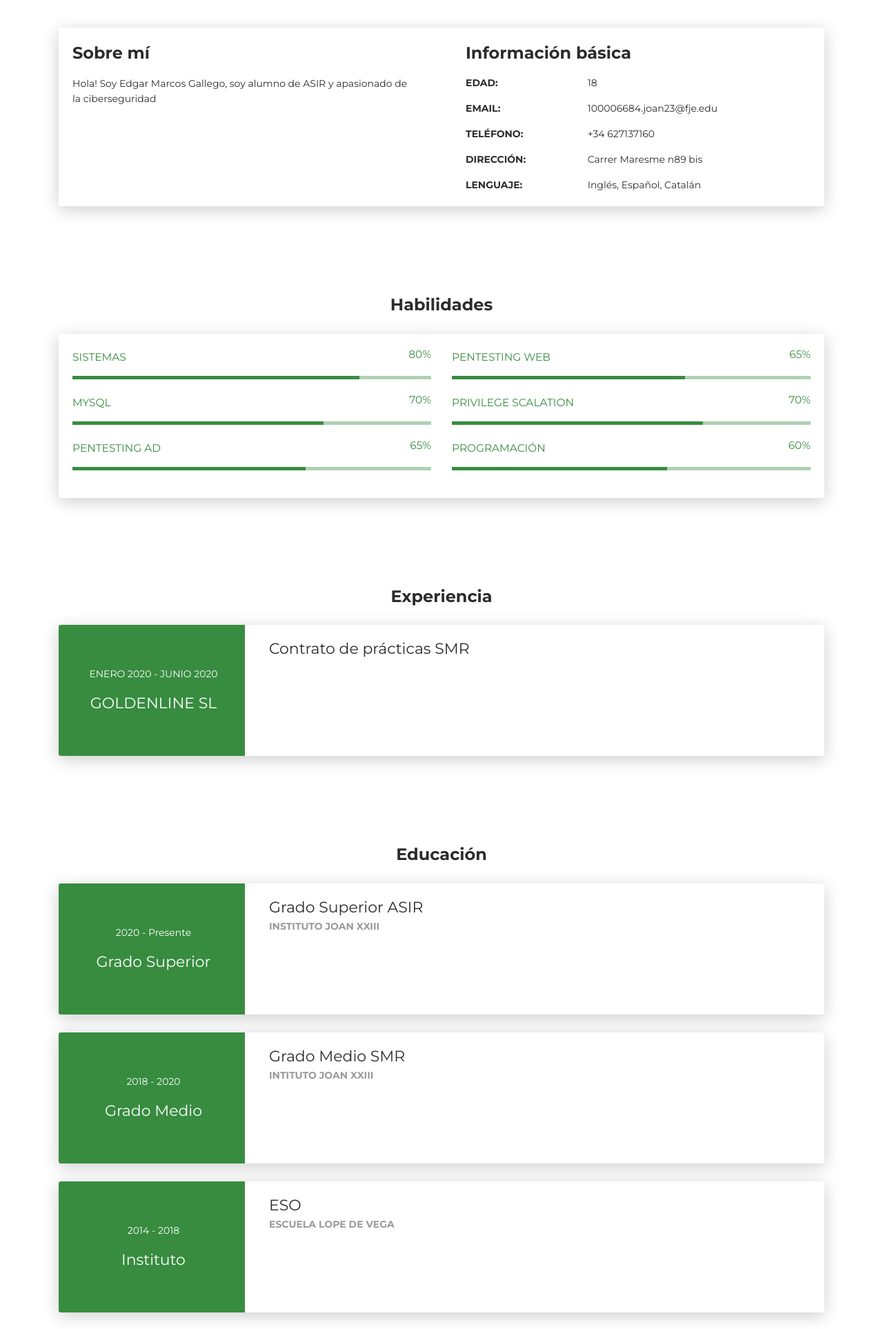
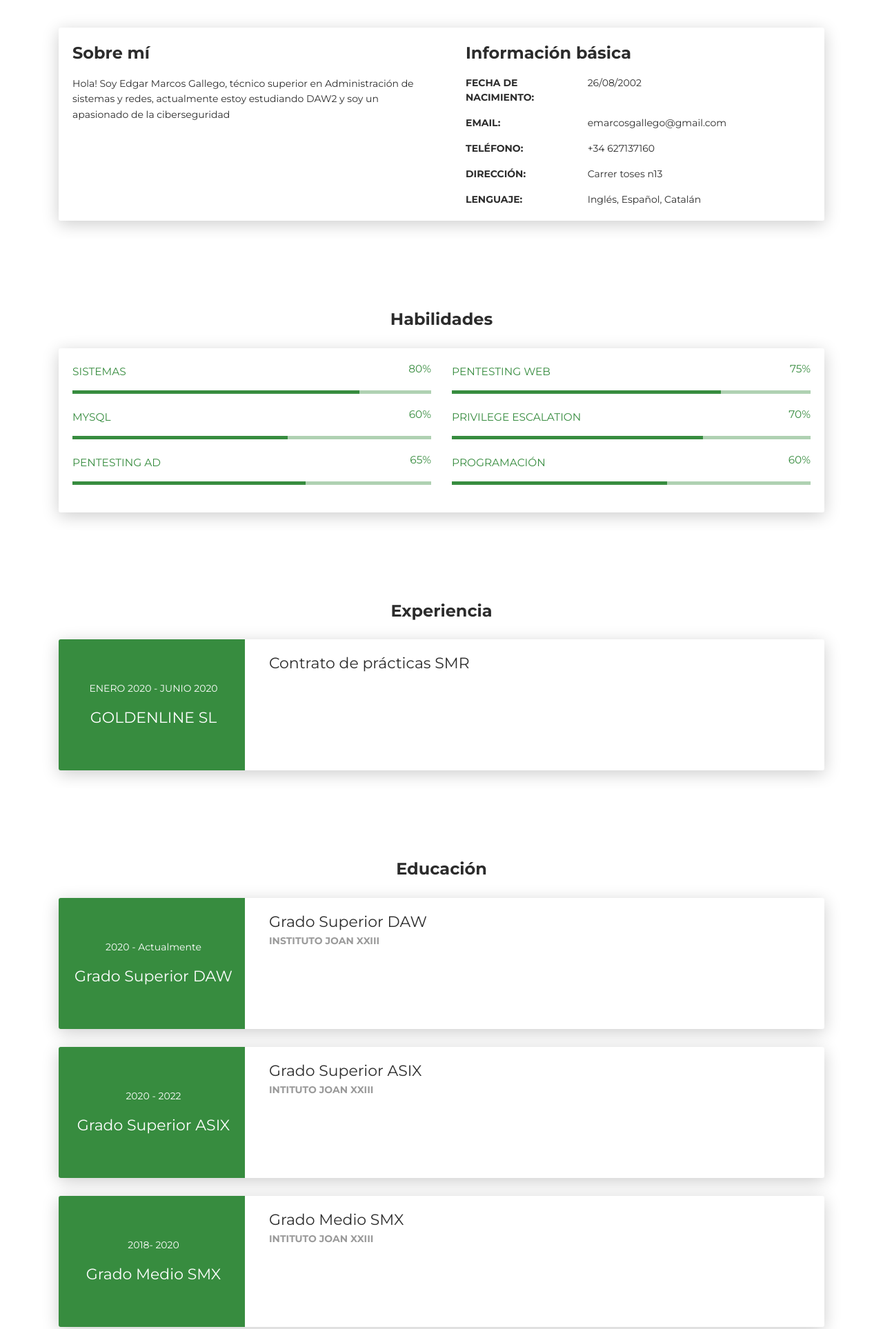
Before and after one commit to EdgarMarcoss/CV_Web, a plain HTML site: page index.html in a window 1280 px wide. Shown: the part 580-2507 px from the top of the page at 69% size. Drawn offline with Linux system fonts and the light colour scheme.

Commit message:
Last update

```diff
--- a/index.html
+++ b/index.html
@@ -49,7 +49,7 @@
         <div class="content-center">
           <div class="cc-profile-image"><a href="#"><img src="images/edgar.jpg" alt="Image"/></a></div>
           <div class="h2 title">Edgar Marcos</div>
-          <p class="category text-white">Alumno de ASIR y apasionado de la seguridad informática</p><a class="btn btn-primary smooth-scroll mr-2" href="#contact" data-aos="zoom-in" data-aos-anchor="data-aos-anchor">Contáctame</a><a class="btn btn-primary" href="#" data-aos="zoom-in" data-aos-anchor="data-aos-anchor">Descarga CV</a>
+          <p class="category text-white">Técnico superior en Administración de sistemas y redes</p><a class="btn btn-primary smooth-scroll mr-2" href="#contact" data-aos="zoom-in" data-aos-anchor="data-aos-anchor">Contáctame</a><a class="btn btn-primary" href="#" data-aos="zoom-in" data-aos-anchor="data-aos-anchor">Descarga CV</a>
         </div>
       </div>
       <div class="section">
@@ -67,19 +67,19 @@
         <div class="col-lg-6 col-md-12">
           <div class="card-body">
             <div class="h4 mt-0 title">Sobre mí</div>
-            <p>Hola! Soy Edgar Marcos Gallego, soy alumno de ASIR y apasionado de la ciberseguridad</p>
+            <p>Hola! Soy Edgar Marcos Gallego, técnico superior en Administración de sistemas y redes, actualmente estoy estudiando DAW2 y soy un apasionado de la ciberseguridad</p>
           </div>
         </div>
         <div class="col-lg-6 col-md-12">
           <div class="card-body">
             <div class="h4 mt-0 title">Información básica</div>
             <div class="row">
-              <div class="col-sm-4"><strong class="text-uppercase">Edad:</strong></div>
-              <div class="col-sm-8">18</div>
+              <div class="col-sm-4"><strong class="text-uppercase">Fecha de nacimiento:</strong></div>
+              <div class="col-sm-8">26/08/2002</div>
             </div>
             <div class="row mt-3">
               <div class="col-sm-4"><strong class="text-uppercase">Email:</strong></div>
-              <div class="col-sm-8">100006684.joan23@fje.edu</div>
+              <div class="col-sm-8">emarcosgallego@gmail.com</div>
             </div>
             <div class="row mt-3">
               <div class="col-sm-4"><strong class="text-uppercase">Teléfono:</strong></div>
@@ -87,7 +87,7 @@
             </div>
             <div class="row mt-3">
               <div class="col-sm-4"><strong class="text-uppercase">Dirección:</strong></div>
-              <div class="col-sm-8">Carrer Maresme n89 bis</div>
+              <div class="col-sm-8">Carrer toses n13</div>
             </div>
             <div class="row mt-3">
               <div class="col-sm-4"><strong class="text-uppercase">Lenguaje:</strong></div>
@@ -115,7 +115,7 @@
           <div class="col-md-6">
             <div class="progress-container progress-primary"><span class="progress-badge">Pentesting web</span>
               <div class="progress">
-                <div class="progress-bar progress-bar-primary" data-aos="progress-full" data-aos-offset="10" data-aos-duration="2000" role="progressbar" aria-valuenow="60" aria-valuemin="0" aria-valuemax="100" style="width: 65%;"></div><span class="progress-value">65%</span>
+                <div class="progress-bar progress-bar-primary" data-aos="progress-full" data-aos-offset="10" data-aos-duration="2000" role="progressbar" aria-valuenow="60" aria-valuemin="0" aria-valuemax="100" style="width: 75%;"></div><span class="progress-value">75%</span>
               </div>
             </div>
           </div>
@@ -124,12 +124,12 @@
           <div class="col-md-6">
             <div class="progress-container progress-primary"><span class="progress-badge">MYSQL</span>
               <div class="progress">
-                <div class="progress-bar progress-bar-primary" data-aos="progress-full" data-aos-offset="10" data-aos-duration="2000" role="progressbar" aria-valuenow="60" aria-valuemin="0" aria-valuemax="100" style="width: 70%;"></div><span class="progress-value">70%</span>
+                <div class="progress-bar progress-bar-primary" data-aos="progress-full" data-aos-offset="10" data-aos-duration="2000" role="progressbar" aria-valuenow="60" aria-valuemin="0" aria-valuemax="100" style="width: 60%;"></div><span class="progress-value">60%</span>
               </div>
             </div>
           </div>
           <div class="col-md-6">
-            <div class="progress-container progress-primary"><span class="progress-badge">Privilege Scalation</span>
+            <div class="progress-container progress-primary"><span class="progress-badge">Privilege Escalation</span>
               <div class="progress">
                 <div class="progress-bar progress-bar-primary" data-aos="progress-full" data-aos-offset="10" data-aos-duration="2000" role="progressbar" aria-valuenow="60" aria-valuemin="0" aria-valuemax="100" style="width: 70%;"></div><span class="progress-value">70%</span>
               </div>
@@ -173,6 +173,7 @@
             <p></p>
           </div>
         </div>
+
       </div>
     </div>
   </div>
@@ -184,13 +185,13 @@
       <div class="row">
         <div class="col-md-3 bg-primary" data-aos="fade-right" data-aos-offset="50" data-aos-duration="500">
           <div class="card-body cc-education-header">
-            <p>2020 - Presente</p>
-            <div class="h5">Grado Superior</div>
+            <p>2020 - Actualmente</p>
+            <div class="h5">Grado Superior DAW</div>
           </div>
         </div>
         <div class="col-md-9" data-aos="fade-left" data-aos-offset="50" data-aos-duration="500">
           <div class="card-body">
-            <div class="h5">Grado Superior ASIR</div>
+            <div class="h5">Grado Superior DAW</div>
             <p class="category">Instituto Joan XXIII</p>
             <p></p>
           </div>
@@ -201,13 +202,13 @@
       <div class="row">
         <div class="col-md-3 bg-primary" data-aos="fade-right" data-aos-offset="50" data-aos-duration="500">
           <div class="card-body cc-education-header">
-            <p>2018 - 2020</p>
-            <div class="h5">Grado Medio</div>
+            <p>2020 - 2022</p>
+            <div class="h5">Grado Superior ASIX</div>
           </div>
         </div>
         <div class="col-md-9" data-aos="fade-left" data-aos-offset="50" data-aos-duration="500">
           <div class="card-body">
-            <div class="h5">Grado Medio SMR</div>
+            <div class="h5">Grado Superior ASIX</div>
             <p class="category">Intituto Joan XXIII</p>
             <p></p>
           </div>
@@ -218,14 +219,14 @@
       <div class="row">
         <div class="col-md-3 bg-primary" data-aos="fade-right" data-aos-offset="50" data-aos-duration="500">
           <div class="card-body cc-education-header">
-            <p>2014 - 2018</p>
-            <div class="h5">Instituto</div>
+            <p>2018- 2020</p>
+            <div class="h5">Grado Medio SMX</div>
           </div>
         </div>
         <div class="col-md-9" data-aos="fade-left" data-aos-offset="50" data-aos-duration="500">
           <div class="card-body">
-            <div class="h5">ESO</div>
-            <p class="category">Escuela Lope de Vega</p>
+            <div class="h5">Grado Medio SMX</div>
+            <p class="category">Intituto Joan XXIII</p>
             <p></p>
           </div>
         </div>
```
